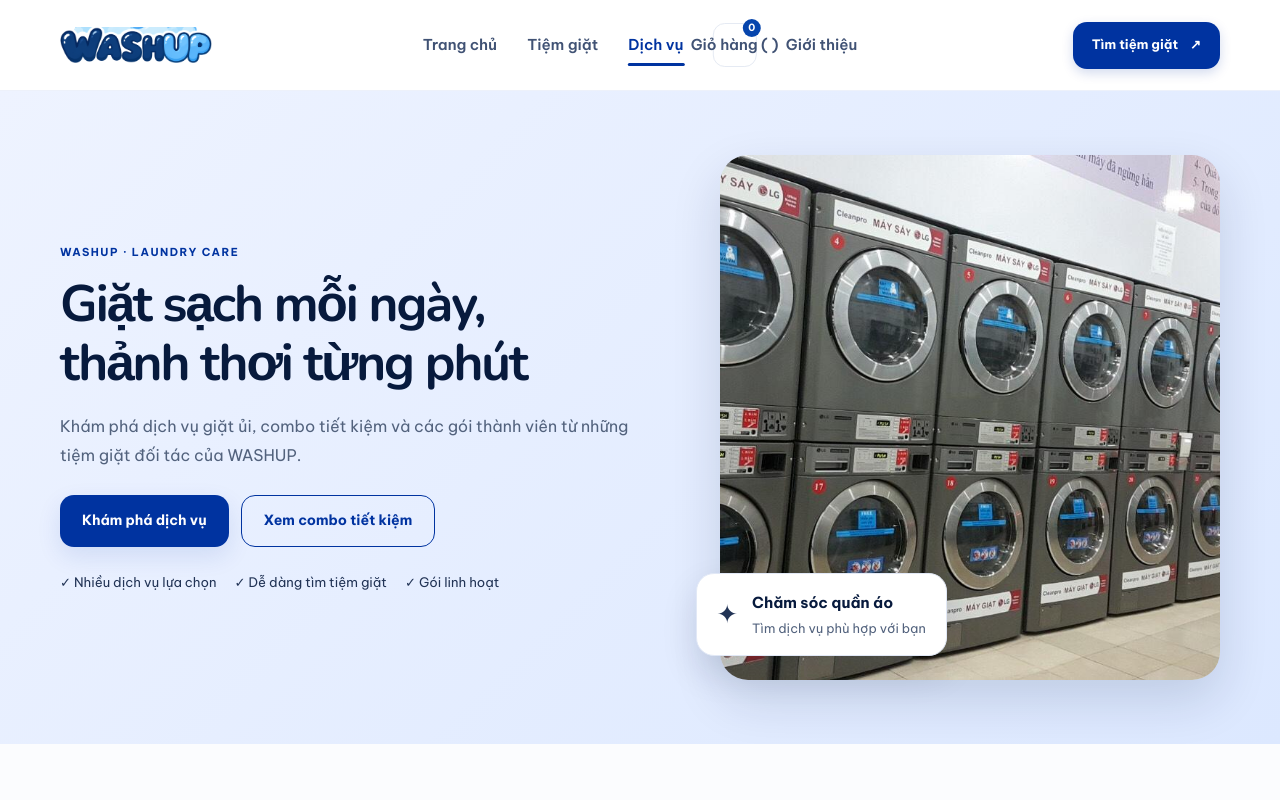
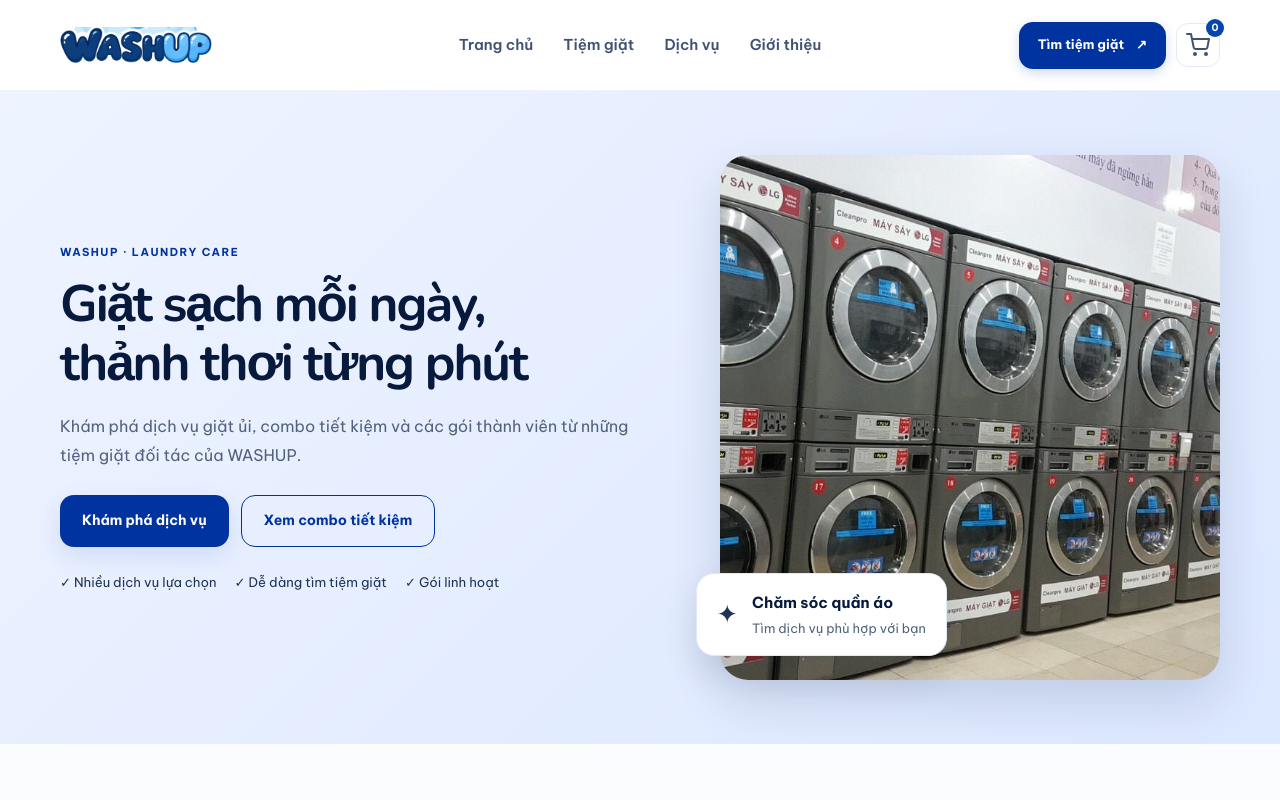
Before and after one commit to nganhue2602/ecommerce-cosmetics-project, a plain HTML site: page products.html in a window 1280 px wide. Shown: the top 800 px of the page. Drawn offline with nearby package versions, Linux system fonts and the light colour scheme.

Commit message:
Update products.html

```diff
--- a/products.html
+++ b/products.html
@@ -40,28 +40,64 @@
 <body>
   <a class="skip-link" href="#main-content">Bỏ qua menu để đến nội dung</a>
 
+
 <!-- HEADER -->
 <header class="site-header">
   <div class="container header-inner">
+
+    <!-- Logo -->
     <a class="brand" href="index.html" aria-label="WASHUP – Về trang chủ">
-        <img src="images/washup-logo-wordmark.png" width="176" height="52" alt="WASHUP" />
+      <img
+        src="images/washup-logo-wordmark.png"
+        width="176"
+        height="52"
+        alt="WASHUP"
+      />
     </a>
 
+    <!-- Menu điều hướng chính -->
     <nav class="main-nav" aria-label="Điều hướng chính">
       <a href="index.html">Trang chủ</a>
       <a href="shops.html">Tiệm giặt</a>
-        <a href="products.html" aria-current="page">Dịch vụ</a>
-        <a href="cart.html" class="nav-cart">
-          Giỏ hàng (<span id="cart-badge">0</span>)
-        </a>
+      <a href="products.html">Dịch vụ</a>
       <a href="about.html">Giới thiệu</a>
     </nav>
 
+    <!-- Nút tìm tiệm giặt -->
     <a class="header-cta" href="shops.html">
-        Tìm tiệm giặt <span aria-hidden="true">↗</span>
+      Tìm tiệm giặt
+      <span aria-hidden="true">↗</span>
     </a>
+
+    <!-- Biểu tượng giỏ hàng -->
+    <a
+      href="cart.html"
+      class="nav-cart"
+      aria-label="Giỏ hàng"
+      title="Giỏ hàng"
+    >
+      <svg
+        xmlns="http://www.w3.org/2000/svg"
+        width="24"
+        height="24"
+        viewBox="0 0 24 24"
+        fill="none"
+        stroke="currentColor"
+        stroke-width="2"
+        stroke-linecap="round"
+        stroke-linejoin="round"
+      >
+        <circle cx="9" cy="21" r="1"></circle>
+        <circle cx="20" cy="21" r="1"></circle>
+        <path d="M1 1h4l2.68 13.39a2 2 0 0 0 2 1.61h9.72a2 2 0 0 0 2-1.61L23 6H6"></path>
+      </svg>
+
+      <span id="cart-badge">0</span>
+    </a>
+
   </div>
 </header>
+
 
   <main id="main-content">
 
```
Lines whose indentation alone changed are shown as unchanged.
